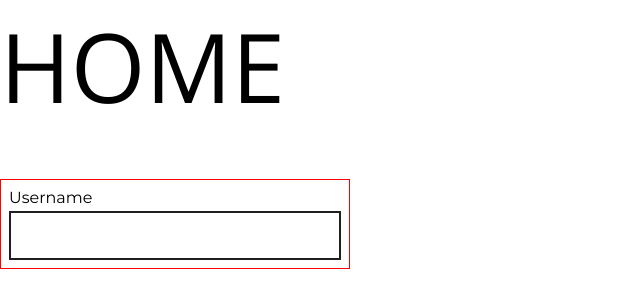
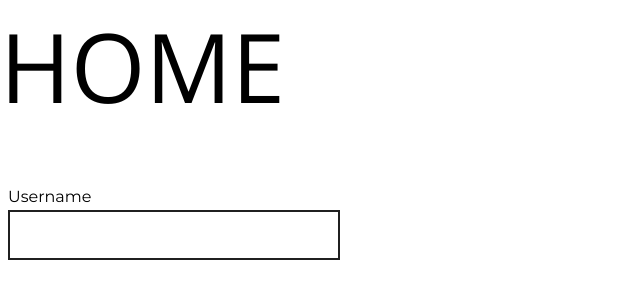
Before and after one commit to sneakycrowllc/imagine-daggers, a Next.js app: page / in a window 1280 px wide. Shown: the top 308 px of the page, without its empty margins (0-640 px from the left). Built offline with nearby package versions, Linux system fonts and the light colour scheme.

Commit message:
updated signup form logic

```diff
--- a/components/input.tsx
+++ b/components/input.tsx
@@ -1,5 +1,6 @@
-import React, { ChangeEvent } from 'react';
+import React, { ChangeEvent, useState, useRef } from 'react';
 import styled from 'styled-components';
+import { FontAwesomeIcon } from '@fortawesome/react-fontawesome';
 
 type TInputProps = {
   value: string;
@@ -7,15 +8,41 @@ type TInputProps = {
   label: string;
   name: string;
   placeholder?: string;
-  type?: string;
+  type?: 'text' | 'password';
 };
 
-const Input = ({ value, onChange, label, name, placeholder = '', type = 'text' }: TInputProps) => (
-  <StyledInput>
-    <label htmlFor={name}>{label}</label>
-    <input name={name} type={type} value={value} onChange={onChange} placeholder={placeholder} />
-  </StyledInput>
-);
+const Input = ({ value, onChange, label, name, placeholder = '', type = 'text' }: TInputProps) => {
+  // Dynamic input type for show/hide button
+  const [isPasswordShown, setPasswordShown] = useState<boolean>(false);
+  const inputEl = useRef<any>(null);
+  const handleShownPassword = (newToggleValue: boolean) => {
+    inputEl.current.focus();
+    setPasswordShown(newToggleValue);
+  };
+
+  return (
+    <StyledInput>
+      <label htmlFor={name}>{label}</label>
+      <StyledDynamicInput>
+        <input
+          name={name}
+          type={type === 'text' ? 'text' : isPasswordShown ? 'text' : 'password'} // eslint-disable-line
+          value={value}
+          onChange={onChange}
+          placeholder={placeholder}
+          ref={inputEl}
+        />
+        {type === 'password' && (
+          // @ts-ignore
+          <FontAwesomeIcon
+            icon={isPasswordShown ? 'eye-slash' : 'eye'}
+            onClick={() => handleShownPassword(!isPasswordShown)}
+          />
+        )}
+      </StyledDynamicInput>
+    </StyledInput>
+  );
+};
 
 const StyledInput = styled.div`
   min-width: 300px;
@@ -24,7 +51,6 @@ const StyledInput = styled.div`
   justify-content: flex-start;
   align-items: flex-start;
   padding: 8px;
-  border: 1px solid red;
   label {
     width: 100%;
     display: block;
@@ -32,8 +58,13 @@ const StyledInput = styled.div`
     font-size: 1em;
     margin-bottom: 4px;
   }
+`;
+
+const StyledDynamicInput = styled.div`
+  position: relative;
   input {
     width: 100%;
+    height: 50px;
     display: block;
     padding: 8px 16px;
     border: 2px solid #202020;
@@ -43,6 +74,13 @@ const StyledInput = styled.div`
       border-bottom-width: 6px;
     }
   }
+  svg {
+    position: absolute;
+    right: 8px;
+    top: 0;
+    height: 100%;
+    font-size: 1.5em;
+  }
 `;
 
 export default Input;
```
